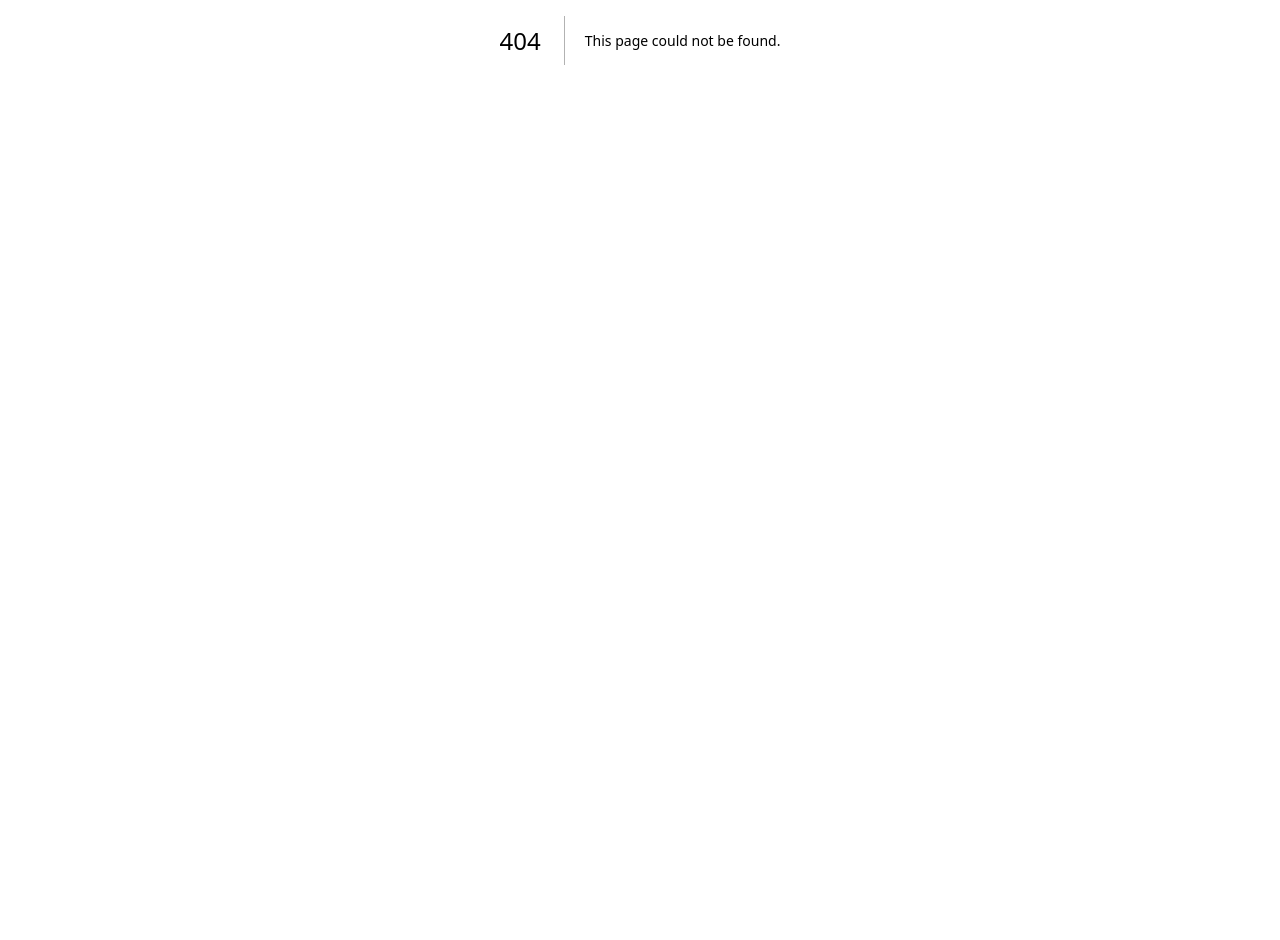
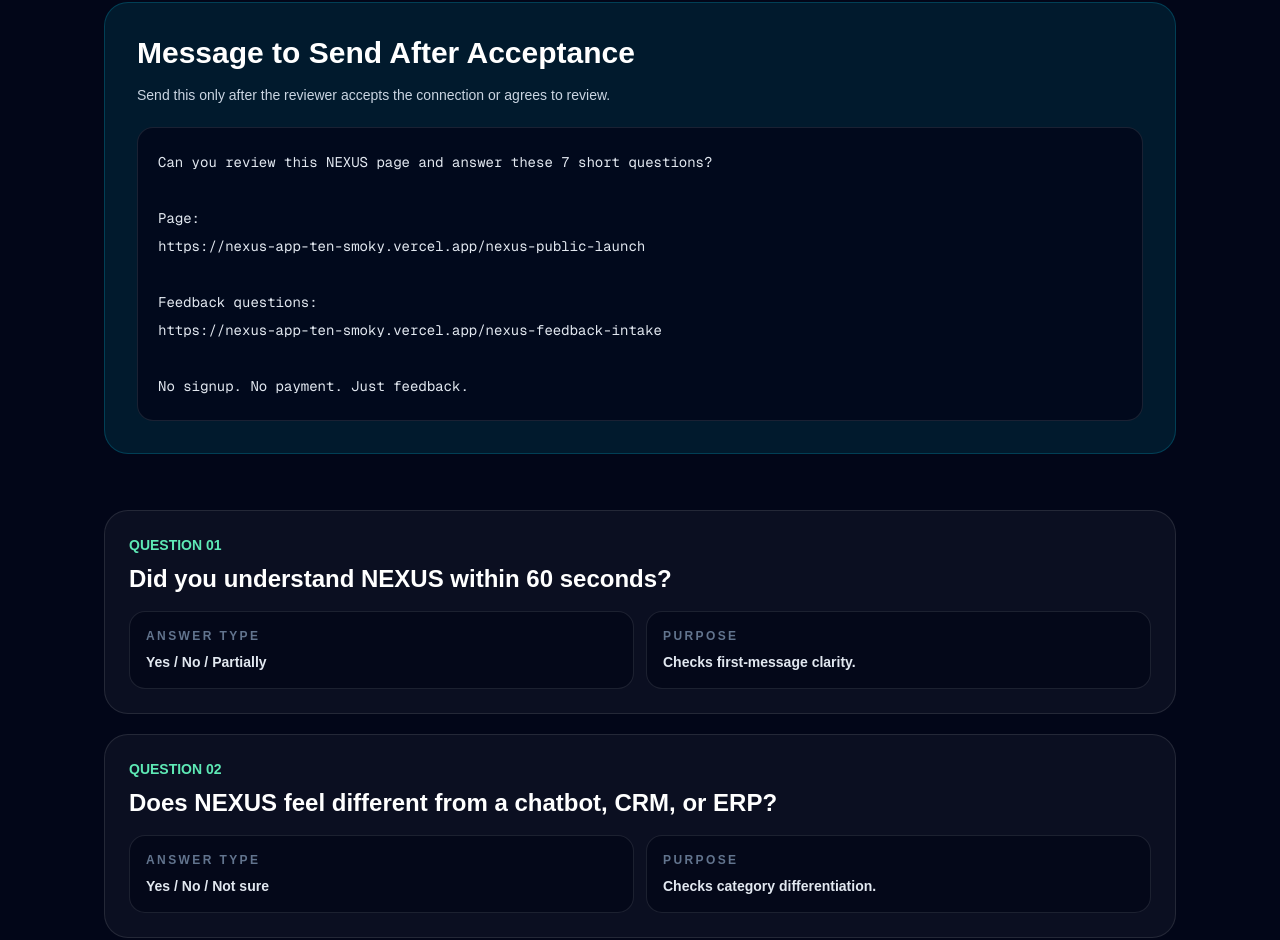
Before and after one commit to celerishealth/NEXUS, a Next.js app in the folder nexus-app/: page /nexus-feedback-intake in a window 1280 px wide. Before the commit this address had no page. Shown: the part 360-1300 px from the top of the page. Before the commit the page ends 800 px from the top, so only its background shows below. Built offline with nearby package versions, Linux system fonts and the light colour scheme.

Commit message:
Day 578: add first feedback intake page v1

```diff
--- /dev/null
+++ b/nexus-app/app/nexus-feedback-intake/page.tsx
@@ -0,0 +1,176 @@
+export default function NexusFeedbackIntakePage() {
+  const feedbackQuestions = [
+    {
+      no: "01",
+      question: "Did you understand NEXUS within 60 seconds?",
+      answerType: "Yes / No / Partially",
+      purpose: "Checks first-message clarity.",
+    },
+    {
+      no: "02",
+      question: "Does NEXUS feel different from a chatbot, CRM, or ERP?",
+      answerType: "Yes / No / Not sure",
+      purpose: "Checks category differentiation.",
+    },
+    {
+      no: "03",
+      question: "What felt most powerful?",
+      answerType: "Short text",
+      purpose: "Finds the strongest message.",
+    },
+    {
+      no: "04",
+      question: "What felt confusing?",
+      answerType: "Short text",
+      purpose: "Finds friction before demo scaling.",
+    },
+    {
+      no: "05",
+      question: "Would you request a controlled demo?",
+      answerType: "Yes / No / Maybe",
+      purpose: "Checks real demo intent.",
+    },
+    {
+      no: "06",
+      question: "How much trust does the page create?",
+      answerType: "1 to 10",
+      purpose: "Checks public trust level.",
+    },
+    {
+      no: "07",
+      question: "Any final suggestion?",
+      answerType: "Short text",
+      purpose: "Captures open feedback.",
+    },
+  ];
+
+  const copyTemplate = `NEXUS Feedback
+
+1. Did you understand NEXUS within 60 seconds?
+Answer:
+
+2. Does NEXUS feel different from a chatbot, CRM, or ERP?
+Answer:
+
+3. What felt most powerful?
+Answer:
+
+4. What felt confusing?
+Answer:
+
+5. Would you request a controlled demo?
+Answer:
+
+6. Trust score from 1 to 10:
+Answer:
+
+7. Final suggestion:
+Answer:`;
+
+  const ownerRules = [
+    "Copy reviewer replies manually from LinkedIn, WhatsApp, or email.",
+    "Do not ask for customer data, passwords, payment details, or private business records.",
+    "Classify feedback as clear, confused, interested, demo requested, price asked, rejected, or no reply.",
+    "Do not promise onboarding, automation execution, payments, or customer data processing.",
+    "Use feedback only for clarity, trust, positioning, and controlled demo readiness.",
+  ];
+
+  return (
+    <main className="min-h-screen bg-slate-950 text-white">
+      <section className="mx-auto w-full max-w-6xl px-6 py-12 md:px-10">
+        <a
+          href="/nexus-public-launch"
+          className="text-sm font-bold text-emerald-300 hover:text-emerald-200"
+        >
+          ← Back to NEXUS Public Launch
+        </a>
+
+        <div className="mt-8 w-fit rounded-full border border-emerald-400/30 bg-emerald-400/10 px-4 py-2 text-sm font-semibold text-emerald-200">
+          First Feedback Intake — Manual Safe Mode
+        </div>
+
+        <h1 className="mt-8 text-4xl font-black tracking-tight md:text-6xl">
+          NEXUS Feedback Intake
+        </h1>
+
+        <p className="mt-6 max-w-4xl text-lg leading-8 text-slate-300">
+          Use this page to collect first reviewer feedback after public launch. This is a
+          manual intake system. It does not save data, process customer records, collect
+          payments, activate subscriptions, or onboard customers.
+        </p>
+
+        <section className="mt-10 rounded-3xl border border-cyan-400/20 bg-cyan-400/10 p-6 md:p-8">
+          <h2 className="text-3xl font-black">Message to Send After Acceptance</h2>
+          <p className="mt-3 text-sm leading-6 text-slate-300">
+            Send this only after the reviewer accepts the connection or agrees to review.
+          </p>
+          <pre className="mt-5 whitespace-pre-wrap rounded-2xl border border-white/10 bg-slate-950/80 p-5 text-sm leading-7 text-slate-200">
+{`Can you review this NEXUS page and answer these 7 short questions?
+
+Page:
+https://nexus-app-ten-smoky.vercel.app/nexus-public-launch
+
+Feedback questions:
+https://nexus-app-ten-smoky.vercel.app/nexus-feedback-intake
+
+No signup. No payment. Just feedback.`}
+          </pre>
+        </section>
+
+        <section className="mt-14 grid gap-5">
+          {feedbackQuestions.map((item) => (
+            <div key={item.no} className="rounded-3xl border border-white/10 bg-white/[0.04] p-6">
+              <p className="text-sm font-black text-emerald-300">QUESTION {item.no}</p>
+              <h2 className="mt-2 text-2xl font-black">{item.question}</h2>
+              <div className="mt-4 grid gap-3 md:grid-cols-2">
+                <div className="rounded-2xl border border-white/10 bg-slate-950/70 p-4">
+                  <p className="text-xs font-bold uppercase tracking-[0.2em] text-slate-500">
+                    Answer Type
+                  </p>
+                  <p className="mt-2 text-sm font-bold text-slate-200">{item.answerType}</p>
+                </div>
+                <div className="rounded-2xl border border-white/10 bg-slate-950/70 p-4">
+                  <p className="text-xs font-bold uppercase tracking-[0.2em] text-slate-500">
+                    Purpose
+                  </p>
+                  <p className="mt-2 text-sm font-bold text-slate-200">{item.purpose}</p>
+                </div>
+              </div>
+            </div>
+          ))}
+        </section>
+
+        <section className="mt-14 rounded-3xl border border-emerald-400/20 bg-emerald-400/10 p-6 md:p-8">
+          <h2 className="text-3xl font-black">Copy-Paste Feedback Template</h2>
+          <p className="mt-3 text-sm leading-6 text-slate-300">
+            The owner can paste this into LinkedIn, WhatsApp, email, or a manual notes file.
+          </p>
+          <pre className="mt-5 whitespace-pre-wrap rounded-2xl border border-white/10 bg-slate-950/80 p-5 text-sm leading-7 text-slate-200">
+            {copyTemplate}
+          </pre>
+        </section>
+
+        <section className="mt-14 rounded-3xl border border-white/10 bg-white/[0.04] p-6 md:p-8">
+          <h2 className="text-3xl font-black">Owner Handling Rules</h2>
+          <div className="mt-6 grid gap-3">
+            {ownerRules.map((rule) => (
+              <div key={rule} className="rounded-2xl border border-white/10 bg-slate-950/70 p-4 text-sm font-bold text-slate-200">
+                ✓ {rule}
+              </div>
+            ))}
+          </div>
+        </section>
+
+        <section className="mt-14 rounded-3xl border border-red-400/20 bg-red-400/10 p-6 md:p-8">
+          <h2 className="text-3xl font-black">Hard Boundary</h2>
+          <p className="mt-4 max-w-4xl text-base leading-8 text-slate-200">
+            This feedback intake page is not a working form and does not store submissions.
+            It is a controlled manual review layer only. It does not authorize open signup,
+            payment collection, subscription activation, customer onboarding, customer data
+            processing, or real execution.
+          </p>
+        </section>
+      </section>
+    </main>
+  );
+}
```
Also changed, not shown: 2 other files (tests, documents, lock files or other folders).
